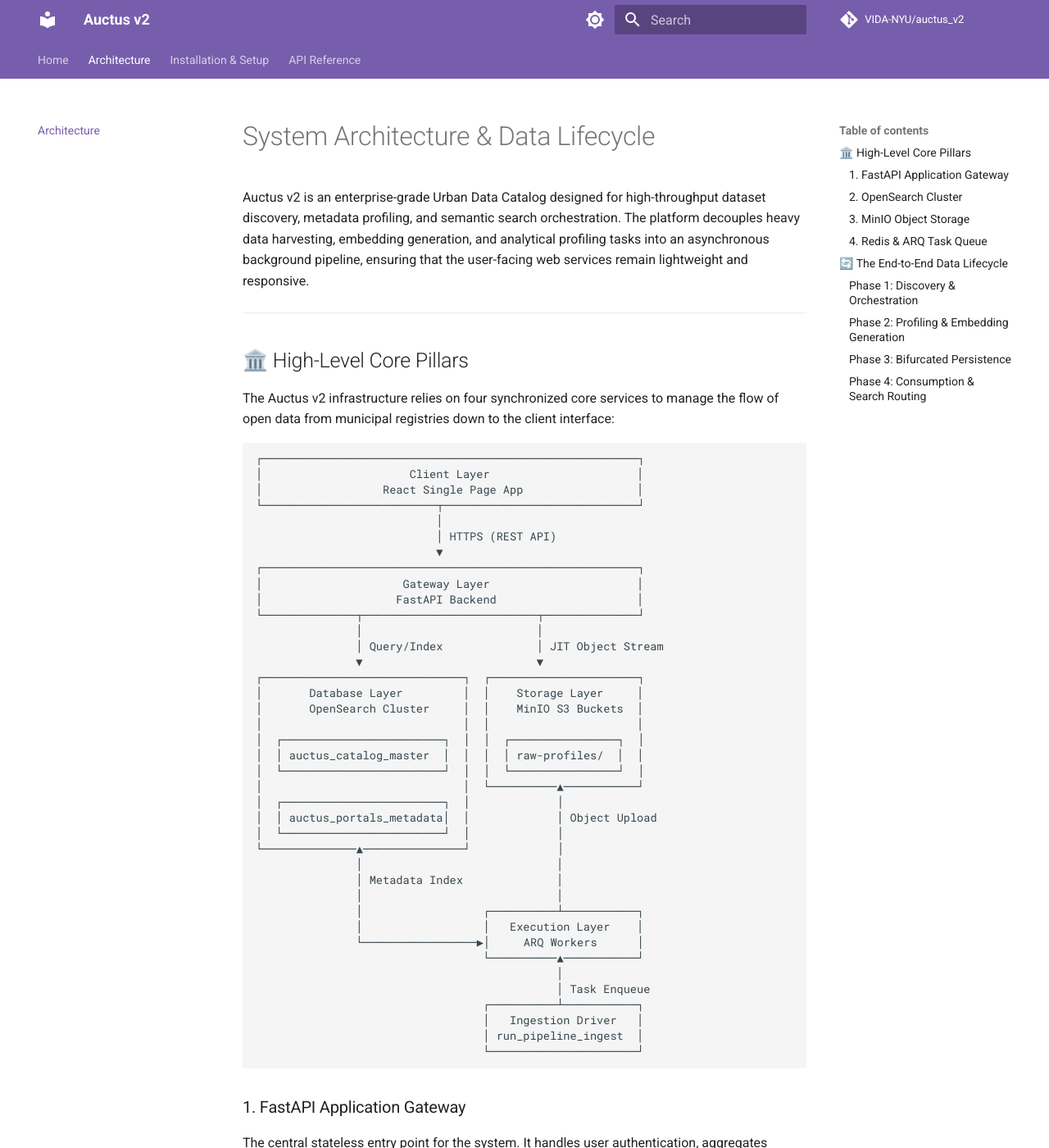
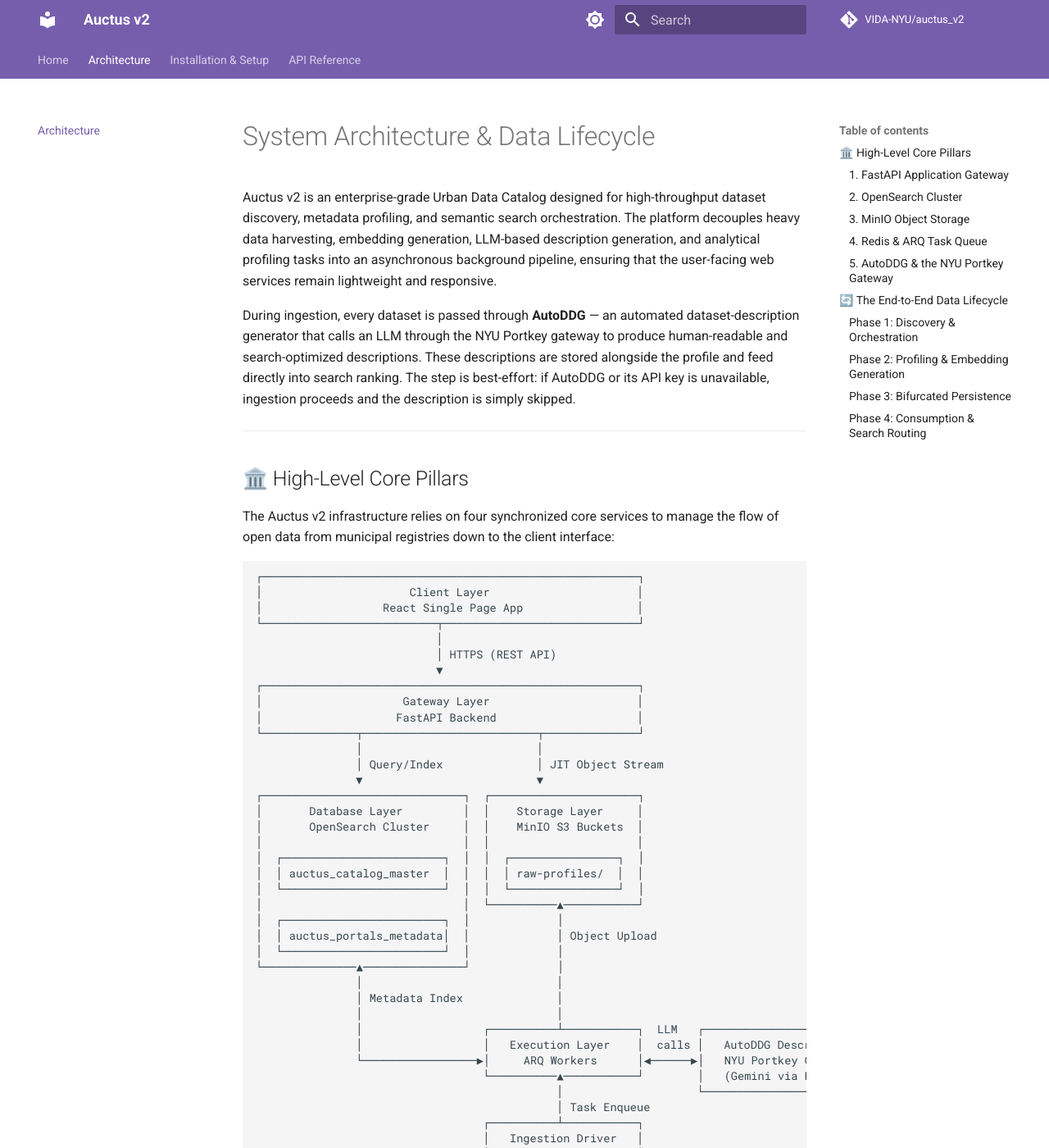
Before and after one commit to VIDA-NYU/auctus_v2, an MkDocs documentation site: the page built from docs/architecture.md, in a window 1280 px wide and 1400 px high. Shown: the whole window at 82% size. Built offline with MkDocs 1.6.1 and Material for MkDocs 9.7.7, drawn with Linux system fonts in a browser that asks for light colours; comment, search, counter and statistics services are not loaded; some of the changed text lies outside the part shown.

Commit message:
docs: document AutoDDG integration in architecture
Cover the Portkey-gateway description service, UFD/SFD outputs,
persisted fields, and sfd-based search ranking.

```diff
--- a/docs/architecture.md
+++ b/docs/architecture.md
@@ -1,6 +1,8 @@
 # System Architecture & Data Lifecycle
 
-Auctus v2 is an enterprise-grade Urban Data Catalog designed for high-throughput dataset discovery, metadata profiling, and semantic search orchestration. The platform decouples heavy data harvesting, embedding generation, and analytical profiling tasks into an asynchronous background pipeline, ensuring that the user-facing web services remain lightweight and responsive.
+Auctus v2 is an enterprise-grade Urban Data Catalog designed for high-throughput dataset discovery, metadata profiling, and semantic search orchestration. The platform decouples heavy data harvesting, embedding generation, LLM-based description generation, and analytical profiling tasks into an asynchronous background pipeline, ensuring that the user-facing web services remain lightweight and responsive.
+
+During ingestion, every dataset is passed through **AutoDDG** — an automated dataset-description generator that calls an LLM through the NYU Portkey gateway to produce human-readable and search-optimized descriptions. These descriptions are stored alongside the profile and feed directly into search ranking. The step is best-effort: if AutoDDG or its API key is unavailable, ingestion proceeds and the description is simply skipped.
 
 ---
 
@@ -38,11 +40,11 @@
                │                             │
                │ Metadata Index              │
                │                             │
-               │                  ┌──────────┴───────────┐
-               │                  │   Execution Layer    │
-               └─────────────────▶│     ARQ Workers      │
-                                  └──────────▲───────────┘
-                                             │
+               │                  ┌──────────┴───────────┐  LLM   ┌───────────────────────────┐
+               │                  │   Execution Layer    │  calls │   AutoDDG Description      │
+               └─────────────────▶│     ARQ Workers      │◀──────▶│   NYU Portkey Gateway     │
+                                  └──────────▲───────────┘        │   (Gemini via Portkey)    │
+                                             │                    └───────────────────────────┘
                                              │ Task Enqueue
                                   ┌──────────┴───────────┐
                                   │   Ingestion Driver   │
@@ -64,6 +66,14 @@
 ### 4. Redis & ARQ Task Queue
 An asynchronous processing environment that isolates resource-intensive operational workloads. This worker pool keeps the API completely isolated from long-running network requests, heavy CPU-bound vectorization calculations, and massive batch ingestion sequences.
 
+### 5. AutoDDG & the NYU Portkey Gateway
+An external, LLM-backed description service invoked *by the ARQ worker* during ingestion (it is not a standalone local container). The worker uses the [`autoddg`](https://pypi.org/project/autoddg/) package together with `portkey_ai` to reach the **NYU Portkey AI Gateway** (`https://ai-gateway.apps.cloud.rt.nyu.edu/v1/`, default model `@vertexai/gemini-2.5-flash`). For each dataset it grounds generation in the structural profile, a per-column *semantic profile*, and an inferred *topic*, then emits two complementary descriptions:
+
+*   **User-Focused Description (UFD)** — a concise, readable summary stored as `autoddg_description`.
+*   **Search-Focused Description (SFD)** — a keyword-enriched variant (expanded from the UFD + topic) stored as `autoddg_search_description`, used to improve retrieval.
+
+Intermediate context (`autoddg_topic`, `autoddg_semantic_profile`) is persisted alongside. The integration is fully guarded: a missing `PORTKEY_API_KEY`, an uninstalled package, or any per-step failure degrades gracefully and never blocks ingestion. Configuration lives in `backend/.env` (`PORTKEY_API_KEY`, optional `PORTKEY_BASE_URL` / `AUTODDG_MODEL`).
+
 ---
 
 ## 🔄 The End-to-End Data Lifecycle
@@ -79,18 +89,19 @@
 1.  **Ingestion**: Streams raw data from the external source, bypassing internal storage limits.
 2.  **Structuring**: Normalizes disparate column geometries, identifies spatial coordinates, and parses temporal timestamps.
 3.  **Semantic Inference**: Feeds text fields (titles, tags, and markdown descriptions) into the `all-MiniLM-L6-v2` transformer model to produce normalized floating-point text embeddings.
-4.  **Matrix Profiling**: Generates structural data frame profiles containing comprehensive data column metrics.
+4.  **Profiling**: Generates structural data frame profiles containing comprehensive data column metrics. Currently, it is using Atlas-Profiler.
+5.  **AutoDDG Description Generation**: Grounded in the freshly built profile plus an LLM-inferred semantic profile and topic, the worker calls the NYU Portkey gateway (in a background thread, since it makes several sequential blocking LLM calls) to synthesize the User-Focused and Search-Focused descriptions. This runs *before* persistence so the generated text is captured in both the MinIO profile and the trimmed search document. It is best-effort — any failure is logged and skipped without aborting the dataset.
 
 ### Phase 3: Bifurcated Persistence
 To preserve memory and disk IO performance, data payloads are split across infrastructure layers simultaneously:
 
-*   The raw profiling distribution tables are serialized to compressed JSON binaries and deposited directly into the designated **MinIO** bucket.
-*   The primary searchable properties—explicitly tracking operational indices like `domain` and `provider`—alongside the semantic dense vectors are committed to **OpenSearch** inside the `auctus_catalog_master` index.
+*   The raw profiling distribution tables — now including the AutoDDG-generated descriptions and their intermediate context — are serialized to compressed JSON binaries and deposited directly into the designated **MinIO** bucket.
+*   The primary searchable properties—explicitly tracking operational indices like `domain` and `provider`, plus the `autoddg_description` and `autoddg_search_description` fields—alongside the semantic dense vectors are committed to **OpenSearch** inside the `auctus_catalog_master` index.
 *   The worker executes a summary loop, updating tracking statistics and counter metrics inside `auctus_portals_metadata`.
 
 ### Phase 4: Consumption & Search Routing
 When an end-user interacts with the React web application interface:
 
 1.  The client UI triggers a fast dynamic fetch against `/api/v1/portals`, polling active domains directly from OpenSearch to build the filter sidebar options on the fly.
-2.  Text or semantic search requests strike `/api/v1/search`. The backend applies vector scoring overlays to match intent precisely against the `auctus_catalog_master` index.
+2.  Text or semantic search requests strike `/api/v1/search`. The backend applies vector scoring overlays to match intent precisely against the `auctus_catalog_master` index. The BM25 full-text arm targets a configurable description field via `DEFAULT_DESCRIPTION_SOURCE` (`original` / `ufd` / `sfd`); Compose deployments default to the AutoDDG **Search-Focused Description** (`sfd`), while the in-code fallback remains `original` to protect indices that predate AutoDDG re-ingestion.
 3.  When a user requests a granular deep-dive on a specific dataset, the UI hits the backend's detailed profile route, which uses a JIT streaming pattern to pull the raw profiling payload from **MinIO** and stream it directly back to the browser.
```
